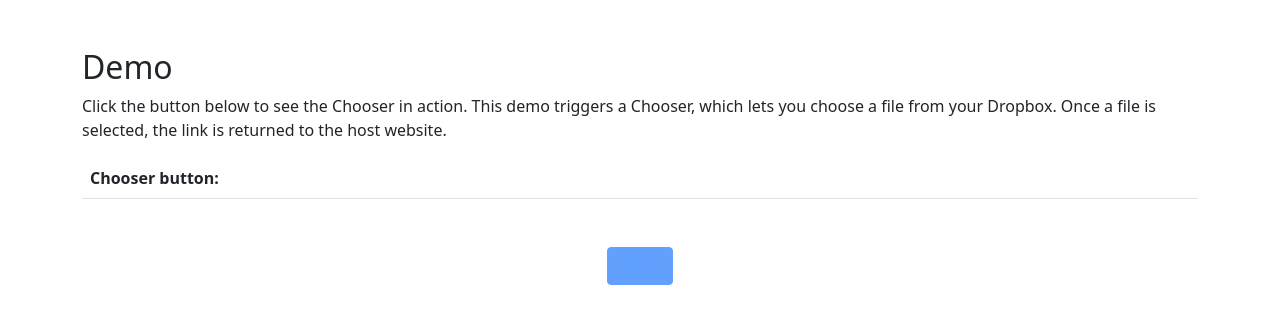
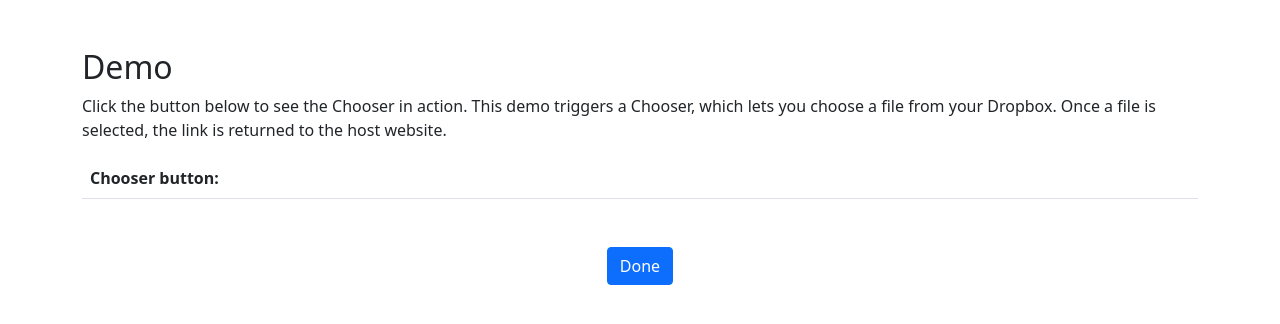
Before and after one commit to ti-hardikshah/DropBox_API, a plain HTML site: page SingleSelection.html in a window 1280 px wide. Drawn offline with nearby package versions, Linux system fonts and the light colour scheme; a script that the page names is missing.

Commit message:
Update SingleSelection.html

```diff
--- a/SingleSelection.html
+++ b/SingleSelection.html
@@ -35,9 +35,9 @@
             </tbody>
           </table>
           <div class="text-center mt-5">
-            <button  id="done-button" type="button" class="btn btn-primary" disabled>
-              <a href="uniwebview://action?key=value&anotherKey=anotherValue">Done</a>
-            </button>
+            <!-- <button  > -->
+              <a id="done-button" type="button" class="btn btn-primary" disabled href="uniwebview://action?key=value&anotherKey=anotherValue">Done</a>
+            <!-- </button> -->
           </div>
     </div>
 
```
